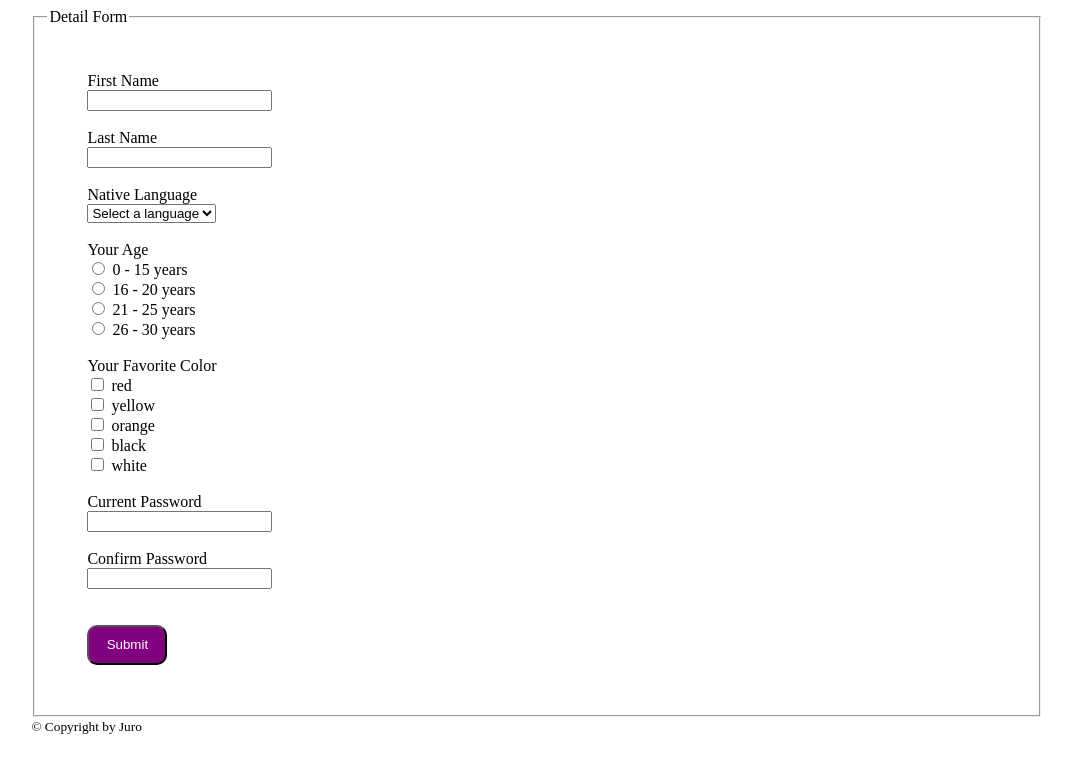
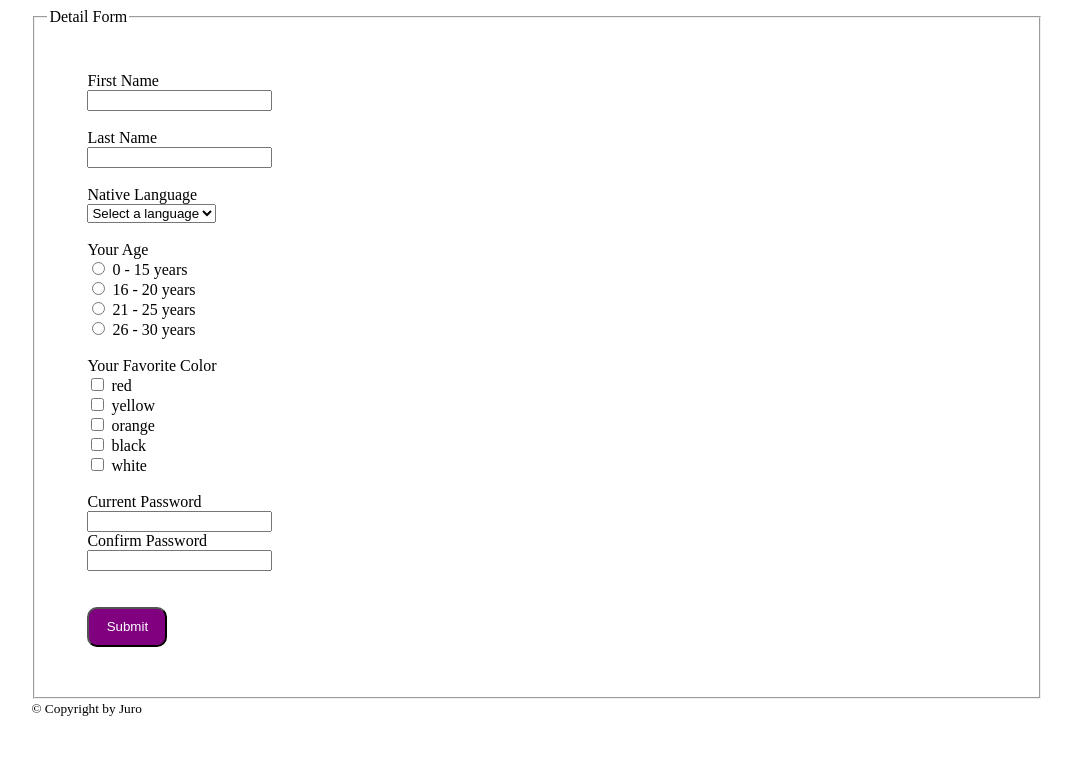
Before and after one commit to nyeinkyawwing02/asgn_with_compass, a plain HTML site: page assignment_week1/asgn2_detail_form.html in a window 1280 px wide. Shown: the whole page, without its empty margins (103-1175 px from the left). Drawn offline with Linux system fonts and the light colour scheme.

Commit message:
Update asgn2_detail_form.html

```diff
--- a/assignment_week1/asgn2_detail_form.html
+++ b/assignment_week1/asgn2_detail_form.html
@@ -63,7 +63,7 @@
                 <input type="checkbox" id="favclr" name="red"> <label>white</label><br/><br/>
 
                 <label for="passw1">Current Password</label><br/>
-                <input type="password" id="passw1" name="passw1"><br/><br/>
+                <input type="password" id="passw1" name="passw1"><br/>
                 <label for="passw2">Confirm Password</label><br/>
                 <input type="password" id="passw2" name="passw2"><br/><br/>
 <br/>
```
